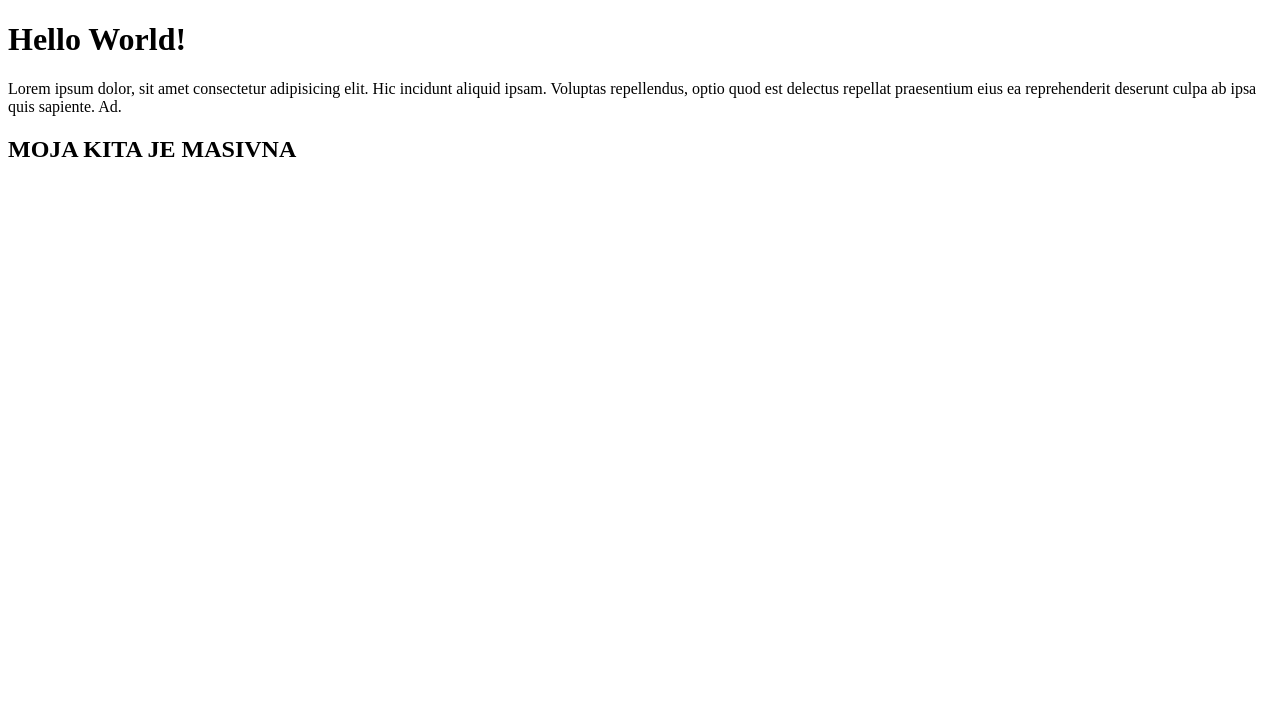
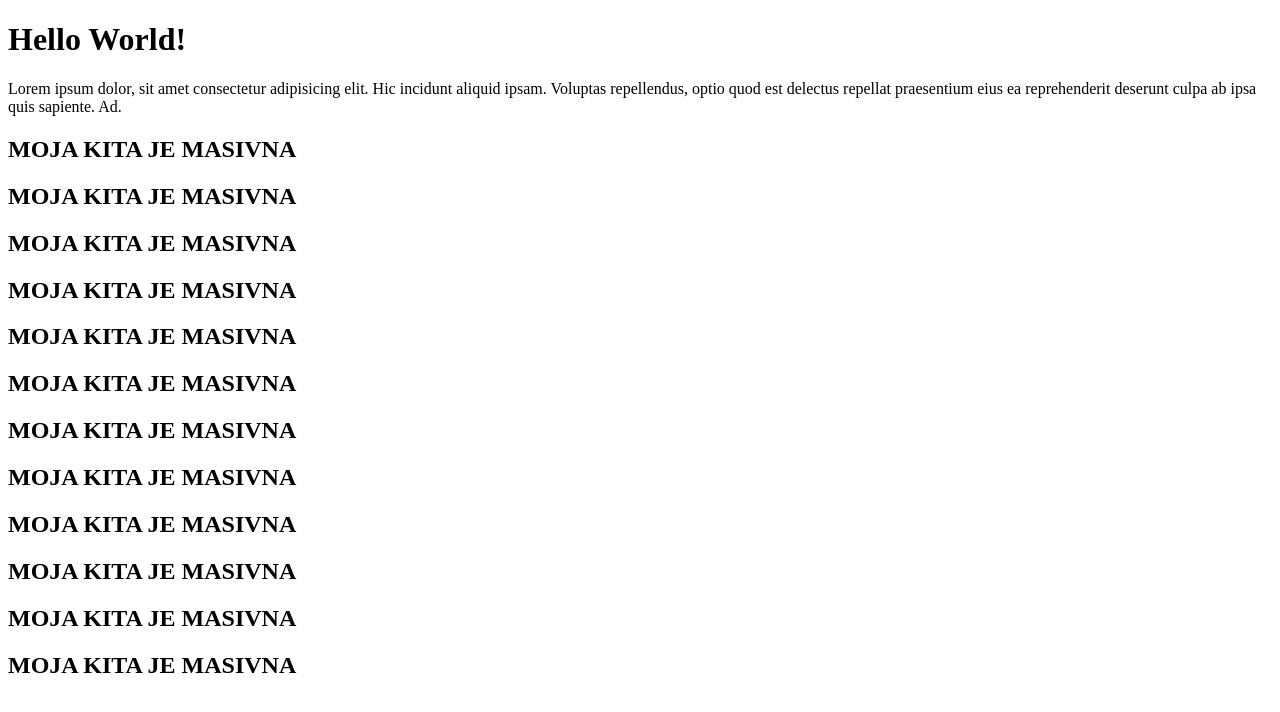
Before and after one commit to MatijaKaraklic/Test, a plain HTML site: page index.html in a window 1280 px wide. Drawn offline with Linux system fonts and the light colour scheme.

Commit message:
Update index.html

```diff
--- a/index.html
+++ b/index.html
@@ -17,6 +17,17 @@
     <div>
         <nav>
             <h1>MOJA KITA JE MASIVNA</h1>
+            <h1>MOJA KITA JE MASIVNA</h1>
+            <h1>MOJA KITA JE MASIVNA</h1>
+            <h1>MOJA KITA JE MASIVNA</h1>
+            <h1>MOJA KITA JE MASIVNA</h1>
+            <h1>MOJA KITA JE MASIVNA</h1>
+            <h1>MOJA KITA JE MASIVNA</h1>
+            <h1>MOJA KITA JE MASIVNA</h1>
+            <h1>MOJA KITA JE MASIVNA</h1>
+            <h1>MOJA KITA JE MASIVNA</h1>
+            <h1>MOJA KITA JE MASIVNA</h1>
+            <h1>MOJA KITA JE MASIVNA</h1>
         </nav>
     </div>
 
```
